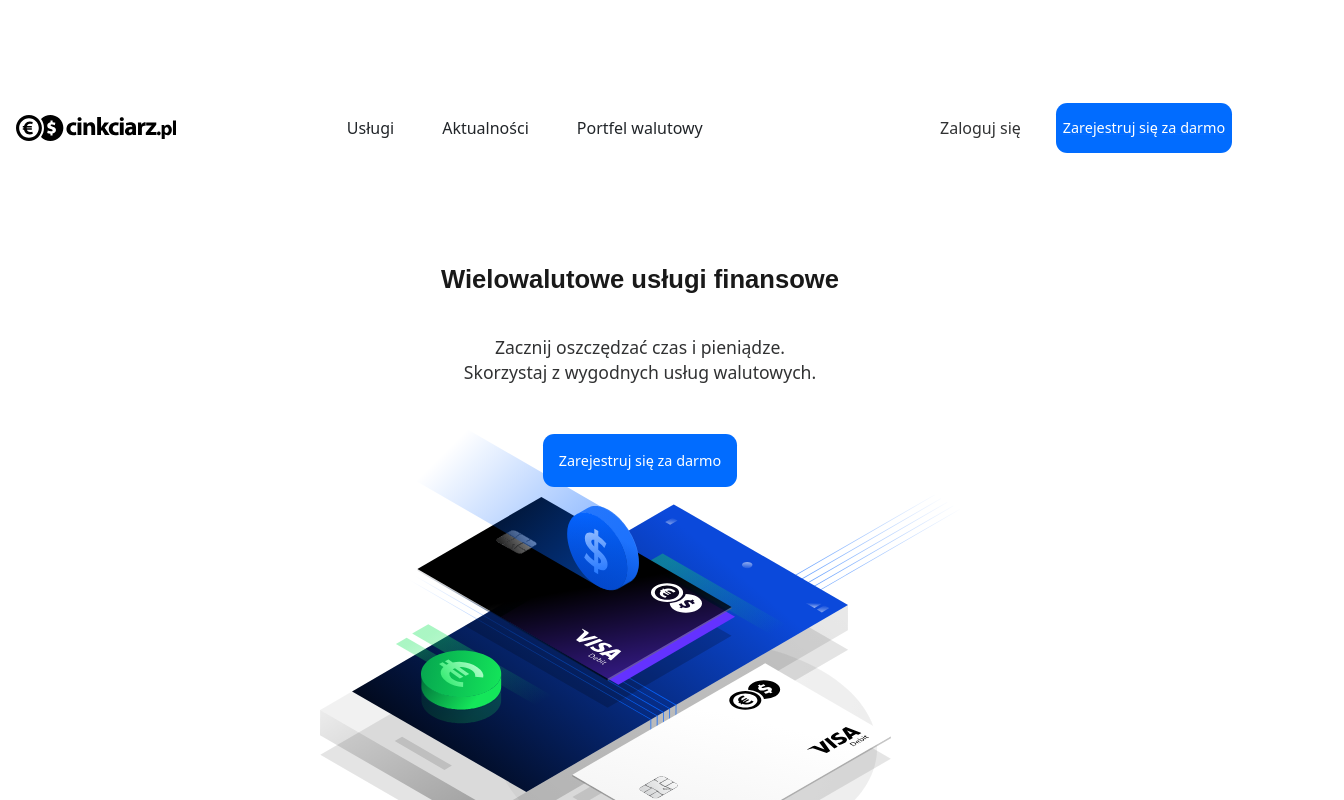
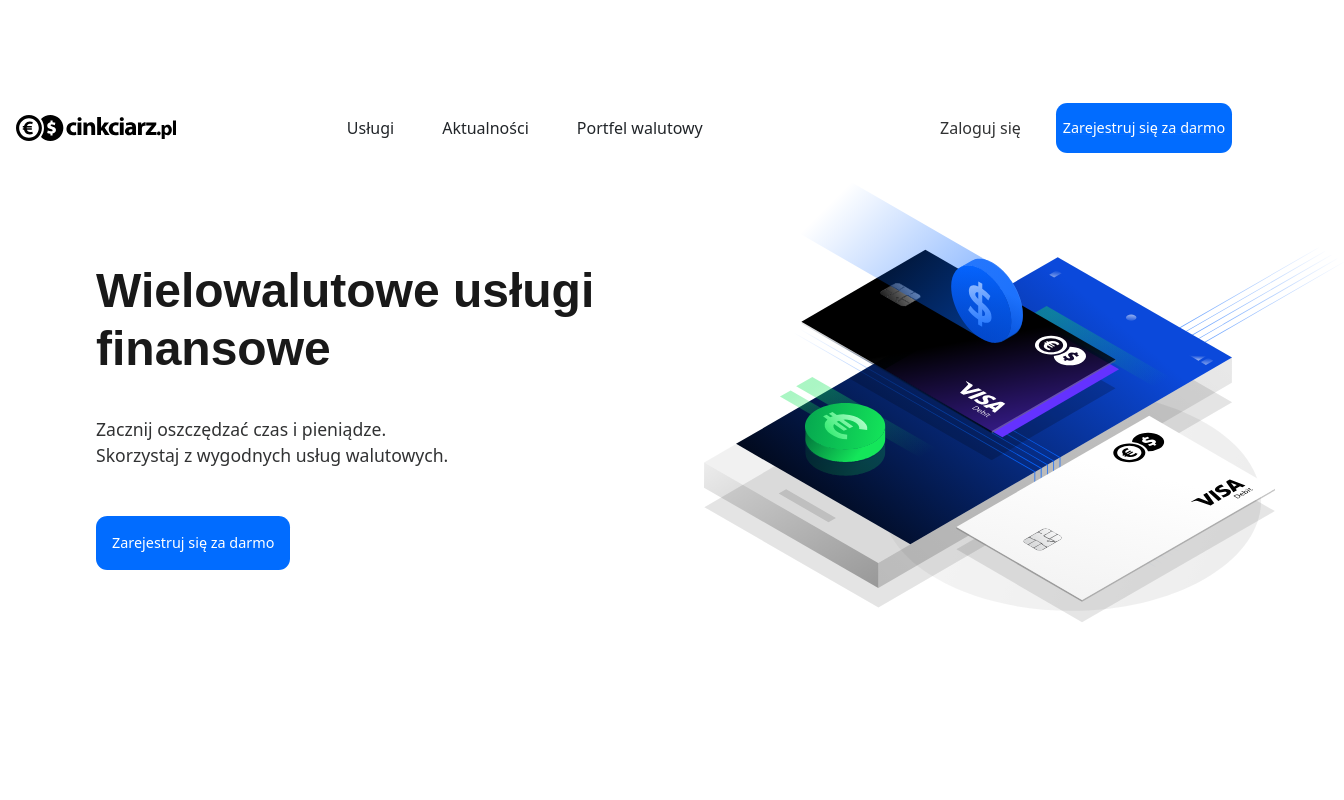
Before and after one commit to ol1mowski/cantor, a React (Create React App) app: page / in a window 1280 px wide. Shown: the top 800 px of the page, 1344 px wide, since content can reach past the window. Built offline with nearby package versions, Linux system fonts and the light colour scheme.

Commit message:
add sketch rwd to main to 1024px

```diff
--- a/src/Components/Home/Main/Main.jsx
+++ b/src/Components/Home/Main/Main.jsx
@@ -6,6 +6,7 @@
     return (
         <>
             <main className={style.mainContainer}>
+                <section className={style.mainContainer__contentContainer}>
                     <h1 className={style.mainContainer__h1}>
                         Wielowalutowe usługi finansowe
                     </h1>
@@ -15,6 +16,7 @@
                     <button className={style.mainContainer__button}>
                         Zarejestruj się za darmo
                     </button>
+                </section>
                 <img className={style.mainContainer__animate} src={animate} alt='animation' />
             </main>
             <Cards />
--- a/src/Components/Home/Main/Main.module.scss
+++ b/src/Components/Home/Main/Main.module.scss
@@ -9,12 +9,36 @@
     justify-content: center;
     align-items: center;
     flex-direction: column;
+    @media screen and (min-width: 1024px) {
+        flex-direction: row;
+    }
+
+    &__contentContainer {
+        display: none;
+        @media screen and (min-width: 1024px) {
+            display: flex;
+            justify-content: center;
+            align-items: flex-start;
+            flex-direction: column;
+            position: relative;
+            bottom: 17rem;
+            left: 5rem;
+            gap: 2rem;
+        }
+    }
+
+
     &__h1 {
         color: $font-color-light;
         font-size: 1.6rem;
         font-weight: bold;
         text-align: center;
         font-family: $font-family-headers;
+        @media screen and (min-width: 1024px) {
+            font-size: 3rem;
+            width: 120%;
+            text-align: left;
+        }
     }
     &__p {
         color: $font-color-lithless;
@@ -22,6 +46,9 @@
         line-height: 1.6rem;
         text-align: center;
         font-weight: 400;
+        @media screen and (min-width: 1024px) {
+            text-align-last: left;
+        }
     }
     &__button {
         @include button;
@@ -41,5 +68,9 @@
         @media screen and (min-width: 700px) {
            width: 40rem;
         }
+        @media screen and (min-width: 1024px) {
+            bottom: 35vh;
+            left: 5rem;
+        }
     }
 }
--- a/src/index.css
+++ b/src/index.css
@@ -4,3 +4,8 @@
   padding: 0;
   -webkit-font-smoothing: antialiased;
 }
+
+body {
+  width: 100vw;
+  overflow-x: hidden;
+}
```
Lines whose indentation alone changed are shown as unchanged.
